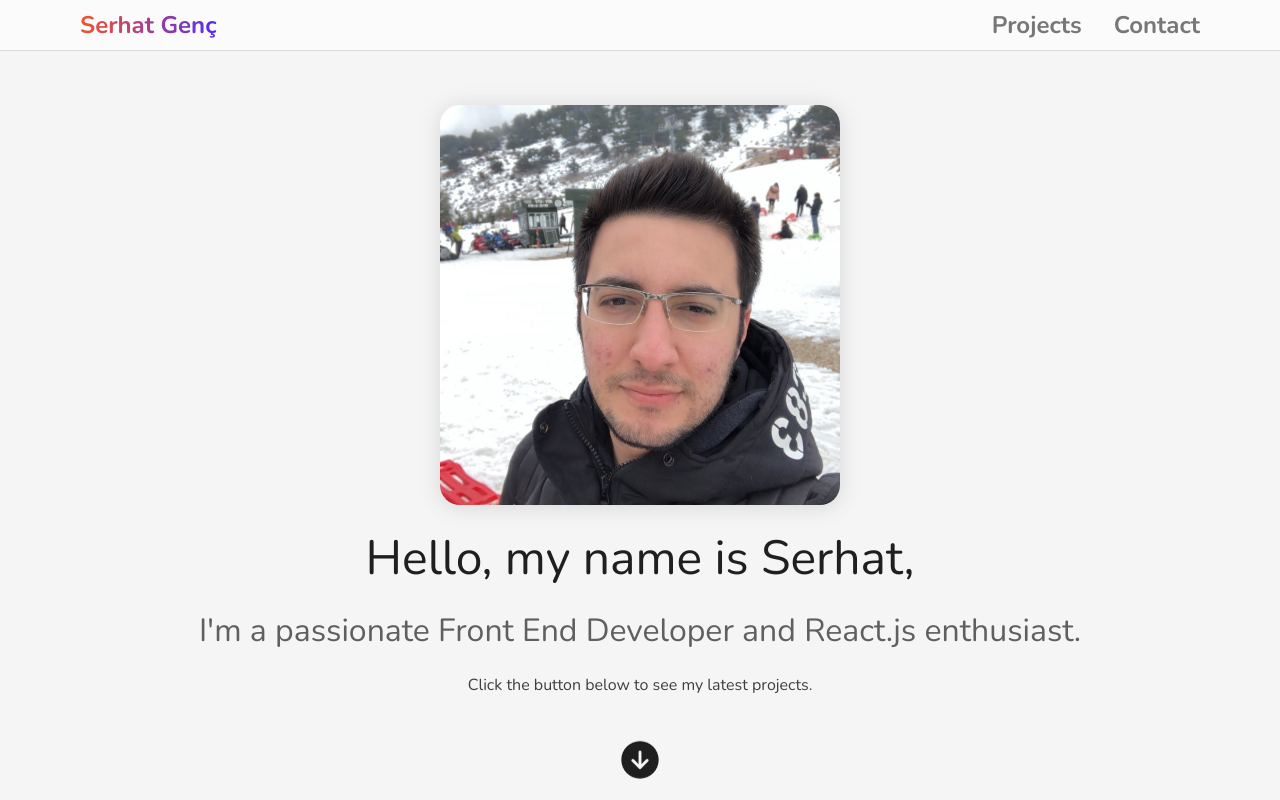
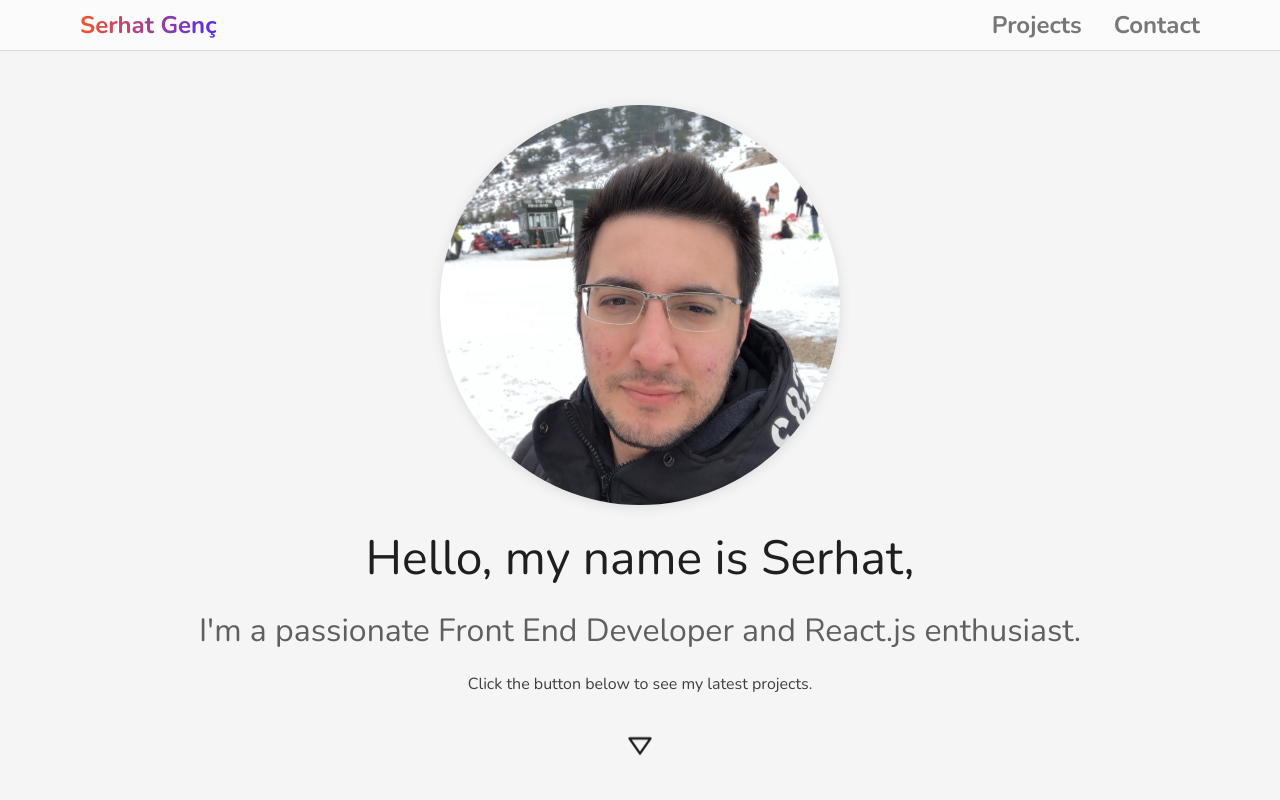
Before and after one commit to SerhatG35/portfolio, a Next.js app: page / in a window 1280 px wide. Shown: the top 800 px of the page. Built offline with nearby package versions, Linux system fonts and the light colour scheme; no server answers.

Commit message:
minor tweaks

```diff
--- a/components/ContactForm.tsx
+++ b/components/ContactForm.tsx
@@ -7,7 +7,7 @@ import { Textarea } from '@chakra-ui/textarea'
 import { yupResolver } from '@hookform/resolvers/yup'
 import { ContactSchema } from 'constants/YupSchema'
 import { sendForm } from 'emailjs-com'
-import { Dispatch, SetStateAction, useEffect, useState } from 'react'
+import { Dispatch, SetStateAction, useState } from 'react'
 import ReCAPTCHA from 'react-google-recaptcha'
 import { useForm } from 'react-hook-form'
 import { toaster } from 'utils/Toaster'
@@ -26,7 +26,7 @@ const ContactForm = ({
 }) => {
     const inputSize = useBreakpointValue({ base: 'xs', sm: 'md' })
     const [captchaFilled, setCaptchaFilled] = useState(false)
-    const { formState, handleSubmit, register, reset } = useForm<ContactInputTypes>({
+    const { formState, handleSubmit, register } = useForm<ContactInputTypes>({
         resolver: yupResolver(ContactSchema),
     })
 
@@ -48,11 +48,8 @@ const ContactForm = ({
         } else toaster('Failed', 'Please complete reCAPTCHA', 'error')
     }
 
-    useEffect(() => {
-        if (formState.isSubmitSuccessful) reset()
-    }, [formState, reset])
+    const completeReCaptcha = () => setCaptchaFilled(true)
 
-    const completeReCaptcha = () => setCaptchaFilled(true)
     return (
         <Center
             w='100%'
--- a/components/Home.tsx
+++ b/components/Home.tsx
@@ -1,22 +1,9 @@
-import { IconButton, IconButtonProps } from '@chakra-ui/button'
-import { Box, Center, CenterProps, Heading, HeadingProps } from '@chakra-ui/layout'
-import { HTMLMotionProps, motion } from 'framer-motion'
+import { Box, Center } from '@chakra-ui/layout'
 import { useState } from 'react'
-import { IoArrowDownCircle } from 'react-icons/io5'
+import { BiDownArrow } from 'react-icons/bi'
 import { Link } from 'react-scroll'
 import { ChakraNextImage } from './ChakraNextImage'
-
-type MergeCenter<P, T> = Omit<P, keyof T> & T
-type MotionCenterProps = MergeCenter<CenterProps, HTMLMotionProps<'div'>>
-export const MotionCenter: React.FC<MotionCenterProps> = motion(Center)
-
-type MergeHeading<P, T> = Omit<P, keyof T> & T
-type MotionHeadingProps = MergeHeading<HeadingProps, HTMLMotionProps<'h2'>>
-export const MotionHeading: React.FC<MotionHeadingProps> = motion(Heading)
-
-type MergeIconButton<P, T> = Omit<P, keyof T> & T
-type MotionIconButtonProps = MergeIconButton<IconButtonProps, HTMLMotionProps<'button'>>
-export const MotionIconButton: React.FC<MotionIconButtonProps> = motion(IconButton)
+import { MotionCenter, MotionHeading, MotionIconButton } from './MotionComponents'
 
 const Landing = () => {
     const [isDisabled, setIsDisabled] = useState(false)
@@ -28,7 +15,7 @@ const Landing = () => {
             id='home'
             h='100vh'
             w='100%'
-            py='5em'
+            pt={['2.5em', '5em', '5em']}
             position='relative'
         >
             <Center
@@ -53,9 +40,9 @@ const Landing = () => {
                         loadingType='eager'
                         nextWidth='400px'
                         nextHeight='400px'
-                        rounded='20px'
+                        rounded='50%'
                         overflow='hidden'
-                        boxShadow='0 2px 20px 2px #dbdbdb'
+                        boxShadow='0 2px 12px #dbdbdb'
                     />
                 </MotionCenter>
                 <MotionHeading
@@ -80,7 +67,6 @@ const Landing = () => {
                 >
                     I&apos;m a passionate Front End Developer and React.js enthusiast.
                 </MotionHeading>
-
                 <MotionHeading
                     display={isDisabled ? 'none' : 'block'}
                     initial={{ y: 50, opacity: 0 }}
@@ -97,8 +83,7 @@ const Landing = () => {
                     style={{
                         cursor: 'pointer',
                         display: isDisabled ? 'none' : 'flex',
-                        position: 'absolute',
-                        bottom: 1,
+                        marginTop: '1em',
                     }}
                     to='projects'
                     spy={true}
@@ -107,7 +92,7 @@ const Landing = () => {
                     onClick={() => setIsDisabled(true)}
                 >
                     <MotionIconButton
-                        animate={{ y: -40 }}
+                        animate={{ y: -20 }}
                         transition={{
                             delay: 0.8,
                             repeat: Infinity,
@@ -118,7 +103,7 @@ const Landing = () => {
                         _focus={{ boxShadow: 'none' }}
                         _active={{ background: 'transparent' }}
                         _hover={{ background: 'transparent' }}
-                        icon={<IoArrowDownCircle size={46} />}
+                        icon={<BiDownArrow size={28} />}
                     />
                 </Link>
             </Center>
--- /dev/null
+++ b/components/MotionComponents.ts
@@ -0,0 +1,36 @@
+import { Button, ButtonProps, IconButton, IconButtonProps } from '@chakra-ui/button'
+import {
+    Center,
+    CenterProps,
+    Grid,
+    GridProps,
+    Heading,
+    HeadingProps,
+    Text,
+    TextProps,
+} from '@chakra-ui/layout'
+import { HTMLMotionProps, motion } from 'framer-motion'
+
+type MergeCenter<P, T> = Omit<P, keyof T> & T
+type MotionCenterProps = MergeCenter<CenterProps, HTMLMotionProps<'div'>>
+export const MotionCenter: React.FC<MotionCenterProps> = motion(Center)
+
+type MergeHeading<P, T> = Omit<P, keyof T> & T
+type MotionHeadingProps = MergeHeading<HeadingProps, HTMLMotionProps<'h2'>>
+export const MotionHeading: React.FC<MotionHeadingProps> = motion(Heading)
+
+type MergeIconButton<P, T> = Omit<P, keyof T> & T
+type MotionIconButtonProps = MergeIconButton<IconButtonProps, HTMLMotionProps<'button'>>
+export const MotionIconButton: React.FC<MotionIconButtonProps> = motion(IconButton)
+
+type MergeText<P, T> = Omit<P, keyof T> & T
+type MotionTextProps = MergeText<TextProps, HTMLMotionProps<'p'>>
+export const MotionText: React.FC<MotionTextProps> = motion(Text)
+
+type MergeButton<P, T> = Omit<P, keyof T> & T
+type MotionButtonProps = MergeButton<ButtonProps, HTMLMotionProps<'button'>>
+export const MotionButton: React.FC<MotionButtonProps> = motion(Button)
+
+type MergeGrid<P, T> = Omit<P, keyof T> & T
+type MotionGridProps = MergeGrid<GridProps, HTMLMotionProps<'div'>>
+export const MotionGrid: React.FC<MotionGridProps> = motion(Grid)
--- a/components/Navbar.tsx
+++ b/components/Navbar.tsx
@@ -1,15 +1,6 @@
-import { Button, ButtonProps } from '@chakra-ui/button'
-import { Box, Center, Text, TextProps } from '@chakra-ui/layout'
-import { HTMLMotionProps, motion } from 'framer-motion'
+import { Box, Center } from '@chakra-ui/layout'
 import { Link as ReactScroll } from 'react-scroll'
-
-type MergeText<P, T> = Omit<P, keyof T> & T
-type MotionTextProps = MergeText<TextProps, HTMLMotionProps<'p'>>
-export const MotionText: React.FC<MotionTextProps> = motion(Text)
-
-type MergeButton<P, T> = Omit<P, keyof T> & T
-type MotionButtonProps = MergeButton<ButtonProps, HTMLMotionProps<'button'>>
-export const MotionButton: React.FC<MotionButtonProps> = motion(Button)
+import { MotionText } from './MotionComponents'
 
 const Navbar = () => {
     return (
--- a/components/Project.tsx
+++ b/components/Project.tsx
@@ -1,10 +1,6 @@
-import { Center, CenterProps, GridItem, Link } from '@chakra-ui/layout'
-import { HTMLMotionProps, motion } from 'framer-motion'
+import { GridItem, Link } from '@chakra-ui/layout'
 import { ChakraNextImage } from './ChakraNextImage'
-
-type MergeCenter<P, T> = Omit<P, keyof T> & T
-type MotionCenterProps = MergeCenter<CenterProps, HTMLMotionProps<'div'>>
-export const MotionCenter: React.FC<MotionCenterProps> = motion(Center)
+import { MotionCenter } from './MotionComponents'
 
 type ProjectTypes = {
     homepage: string
--- a/components/Projects.tsx
+++ b/components/Projects.tsx
@@ -1,19 +1,12 @@
-import { Box, Center, CenterProps, Grid, GridProps, Heading } from '@chakra-ui/layout'
+import { Box, Center, Heading } from '@chakra-ui/layout'
 import axios from 'axios'
 import { excludeList } from 'constants/RepoExcludeList'
-import { HTMLMotionProps, motion, useAnimation } from 'framer-motion'
+import { useAnimation } from 'framer-motion'
 import { GithubRepoTypes } from 'global'
 import { useEffect, useState } from 'react'
 import { useInView } from 'react-intersection-observer'
+import { MotionGrid } from './MotionComponents'
 import Project from './Project'
-
-type MergeCenter<P, T> = Omit<P, keyof T> & T
-type MotionCenterProps = MergeCenter<CenterProps, HTMLMotionProps<'div'>>
-export const MotionCenter: React.FC<MotionCenterProps> = motion(Center)
-
-type MergeGrid<P, T> = Omit<P, keyof T> & T
-type MotionGridProps = MergeGrid<GridProps, HTMLMotionProps<'div'>>
-export const MotionGrid: React.FC<MotionGridProps> = motion(Grid)
 
 const container = {
     show: {
@@ -57,7 +50,14 @@ const Projects = () => {
     }, [controls, inView])
 
     return (
-        <Box as='section' aria-label='projects' id='projects' w='100%' py={['2.5em', '5em', '5em']} ref={ref}>
+        <Box
+            as='section'
+            aria-label='projects'
+            id='projects'
+            w='100%'
+            py={['2.5em', '5em', '5em']}
+            ref={ref}
+        >
             <Box h='100%' w='90%' margin='0 auto' maxW='1200px'>
                 <Center w='100%' h='100%' flexDir='column'>
                     <Heading fontFamily='Nunito' mb='1em'>
```
